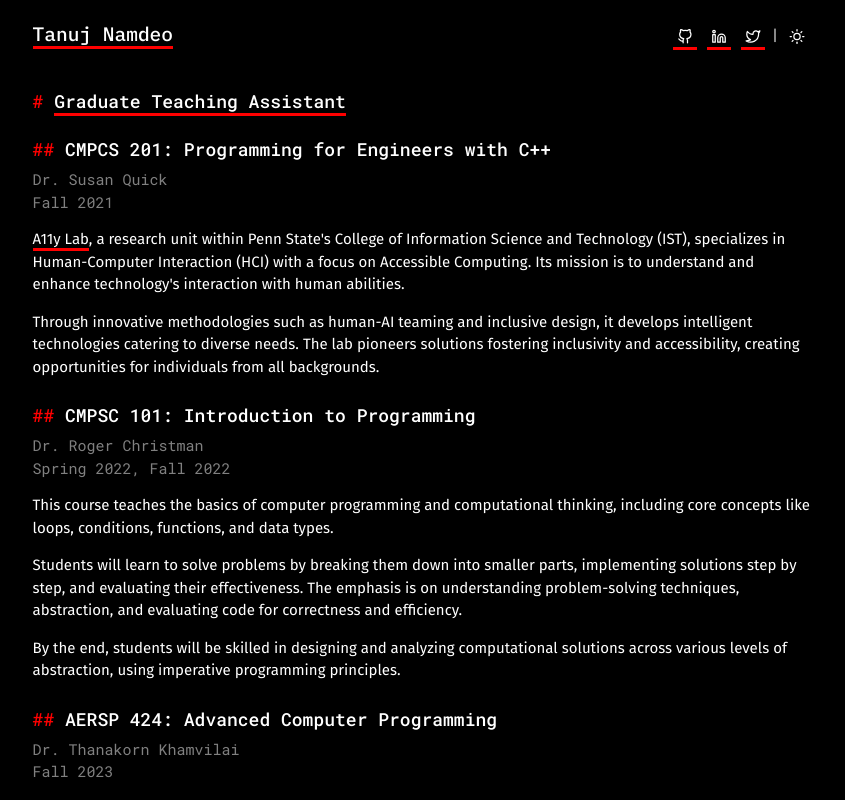
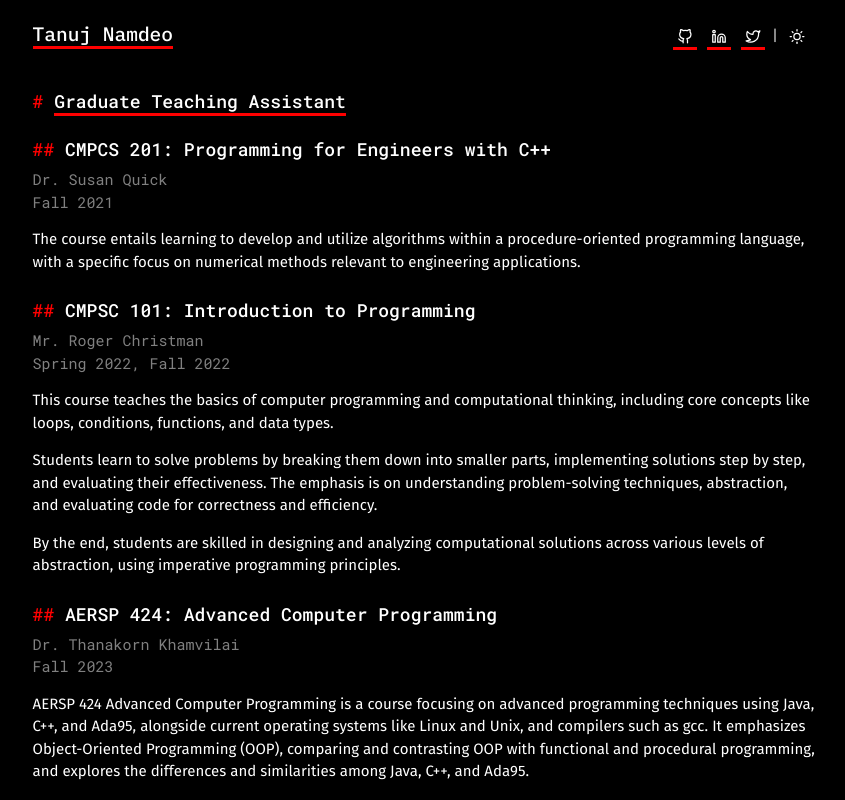
Before and after one commit to tanujn45/tanujnamdeo.me, a React (Create React App) app: page /psu in a window 1280 px wide. Shown: the top 800 px of the page, without its empty margins (216-1061 px from the left). Built offline with nearby package versions, Linux system fonts and the light colour scheme.

Commit message:
Finished PennState Work experience

```diff
--- a/src/assets/components/PennState.js
+++ b/src/assets/components/PennState.js
@@ -15,24 +15,15 @@ const PennState = () => {
           <br />
           <time>Fall 2021</time>
           <p>
-            <a>A11y Lab</a>, a research unit within Penn State's College of
-            Information Science and Technology (IST), specializes in
-            Human-Computer Interaction (HCI) with a focus on Accessible
-            Computing. Its mission is to understand and enhance technology's
-            interaction with human abilities.
-          </p>
-          <p>
-            Through innovative methodologies such as human-AI teaming and
-            inclusive design, it develops intelligent technologies catering to
-            diverse needs. The lab pioneers solutions fostering inclusivity and
-            accessibility, creating opportunities for individuals from all
-            backgrounds.
+            The course entails learning to develop and utilize algorithms within
+            a procedure-oriented programming language, with a specific focus on
+            numerical methods relevant to engineering applications.
           </p>
         </section>
 
         <section>
           <h2>CMPSC 101: Introduction to Programming</h2>
-          <time>Dr. Roger Christman</time>
+          <time>Mr. Roger Christman</time>
           <br />
           <time>Spring 2022, Fall 2022</time>
           <p>
@@ -41,14 +32,14 @@ const PennState = () => {
             conditions, functions, and data types.
           </p>
           <p>
-            Students will learn to solve problems by breaking them down into
-            smaller parts, implementing solutions step by step, and evaluating
-            their effectiveness. The emphasis is on understanding
-            problem-solving techniques, abstraction, and evaluating code for
-            correctness and efficiency.
+            Students learn to solve problems by breaking them down into smaller
+            parts, implementing solutions step by step, and evaluating their
+            effectiveness. The emphasis is on understanding problem-solving
+            techniques, abstraction, and evaluating code for correctness and
+            efficiency.
           </p>
           <p>
-            By the end, students will be skilled in designing and analyzing
+            By the end, students are skilled in designing and analyzing
             computational solutions across various levels of abstraction, using
             imperative programming principles.
           </p>
```
